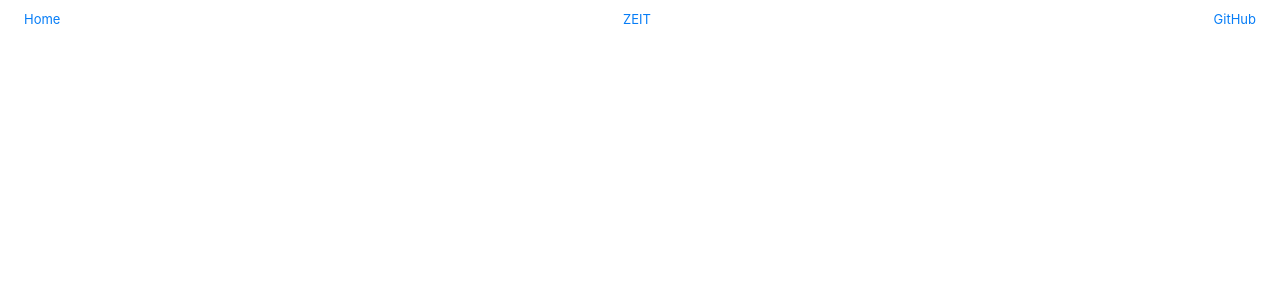
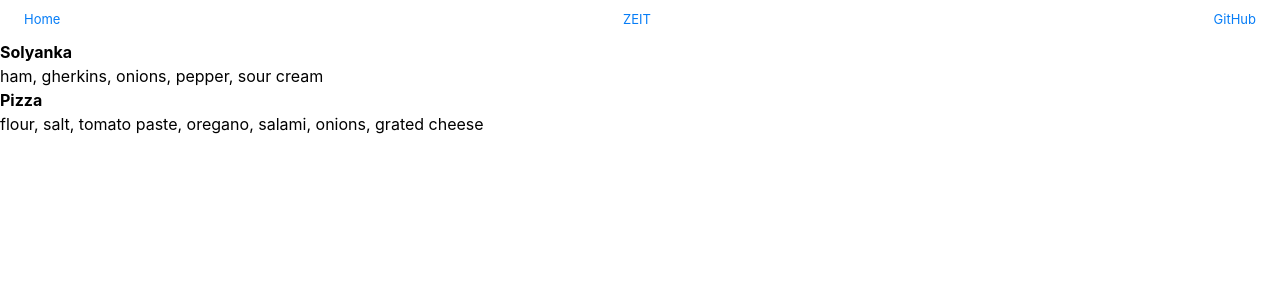
Before and after one commit to michapietsch/groceries_frontend, a Next.js app: page / in a window 1280 px wide. Shown: the top 300 px of the page. Built offline with nearby package versions, Linux system fonts and the light colour scheme.

Commit message:
Add recipes list and list item components

```diff
--- /dev/null
+++ b/components/RecipesList.js
@@ -0,0 +1,41 @@
+import React from "react";
+import RecipesListItem from "./RecipesListItem";
+
+const recipes = [
+  {
+    title: "Solyanka",
+    groceries: [
+      { title: "ham" },
+      { title: "gherkins" },
+      { title: "onions" },
+      { title: "pepper" },
+      { title: "sour cream" }
+    ]
+  },
+  {
+    title: "Pizza",
+    groceries: [
+      { title: "flour" },
+      { title: "salt" },
+      { title: "tomato paste" },
+      { title: "oregano" },
+      { title: "salami" },
+      { title: "onions" },
+      { title: "grated cheese" }
+    ]
+  }
+];
+
+const RecipesList = () => (
+  <div>
+    <ul>
+      {recipes.map(recipe => (
+        <li>
+          <RecipesListItem recipe={recipe} />
+        </li>
+      ))}
+    </ul>
+  </div>
+);
+
+export default RecipesList;
--- /dev/null
+++ b/components/RecipesListItem.js
@@ -0,0 +1,11 @@
+import React from "react";
+
+const RecipeListItem = ({ recipe }) => (
+  <div>
+    <strong>{recipe.title}</strong>
+    <br />
+    {recipe.groceries.map(grocery => grocery.title).join(", ")}
+  </div>
+);
+
+export default RecipeListItem;
--- a/pages/index.js
+++ b/pages/index.js
@@ -1,7 +1,7 @@
 import React from "react";
-import Link from "next/link";
 import Head from "next/head";
 import Nav from "../components/nav";
+import RecipesList from "../components/RecipesList";
 import "../resources/css/tailwind.css";
 
 const Home = () => (
@@ -12,6 +12,8 @@ const Home = () => (
 
     <Nav />
 
+    <RecipesList />
+
     <style jsx>{``}</style>
   </div>
 );
```
